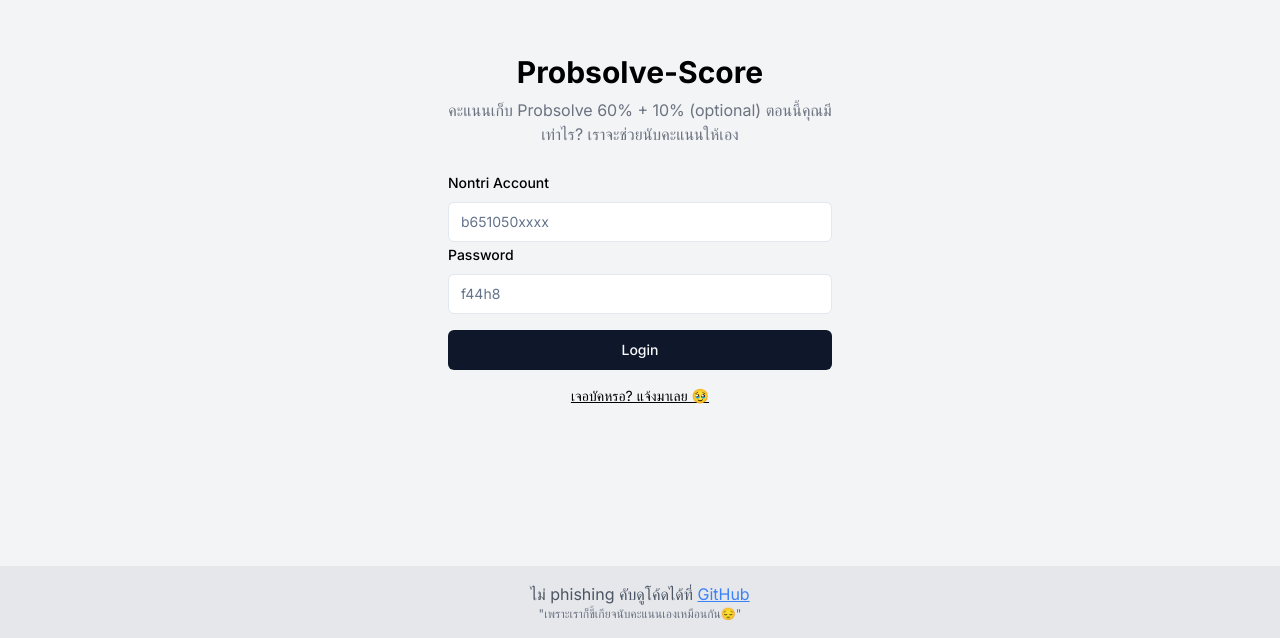
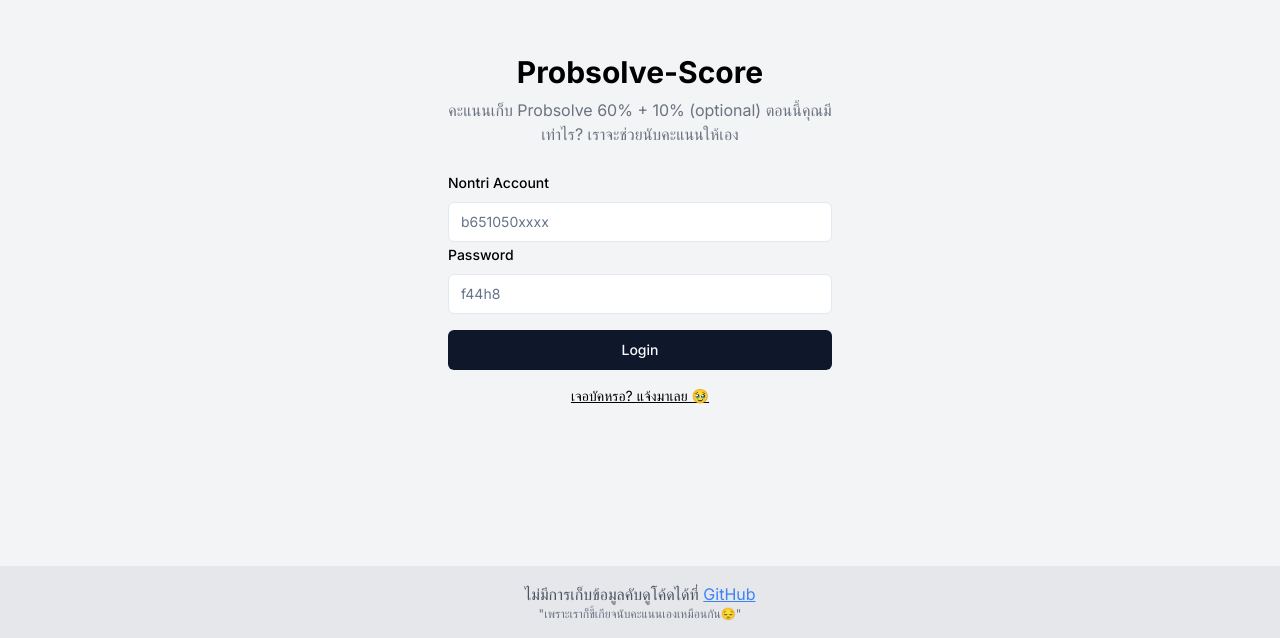
Before and after one commit to inspirezuza/my-probsolve-score, a Next.js app: page / in a window 1280 px wide. Shown: the part 162-800 px from the top of the page. Built offline with nearby package versions, Linux system fonts and the light colour scheme; what tailwindcss-animated would draw is missing.

Commit message:
Update footer description

```diff
--- a/src/app/page.tsx
+++ b/src/app/page.tsx
@@ -102,7 +102,7 @@ export default function LoginPage() {
           <div className=" w-full">
             <footer className="w-full p-4  text-center bg-gray-200 dark:bg-gray-700 absolute bottom-0">
               <p className="text-gray-600 dark:text-gray-300">
-                {`ไม่ phishing คับดูโค้ดได้ที่ `}
+                {`ไม่มีการเก็บข้อมูลคับดูโค้ดได้ที่ `}
                 <Link
                   className="text-blue-500 underline"
                   href="https://github.com/inspirezuza/my-probsolve-score"
@@ -181,7 +181,7 @@ export default function LoginPage() {
 
             <footer className="w-full p-4  text-center bg-gray-200 dark:bg-gray-700 bottom-0">
               <p className="text-gray-600 dark:text-gray-300">
-                {`ไม่ phishing คับดูโค้ดได้ที่ `}
+                {`ไม่มีการเก็บข้อมูลคับดูโค้ดได้ที่ `}
                 <Link
                   className="text-blue-500 underline"
                   href="https://github.com/inspirezuza/my-probsolve-score"
```
